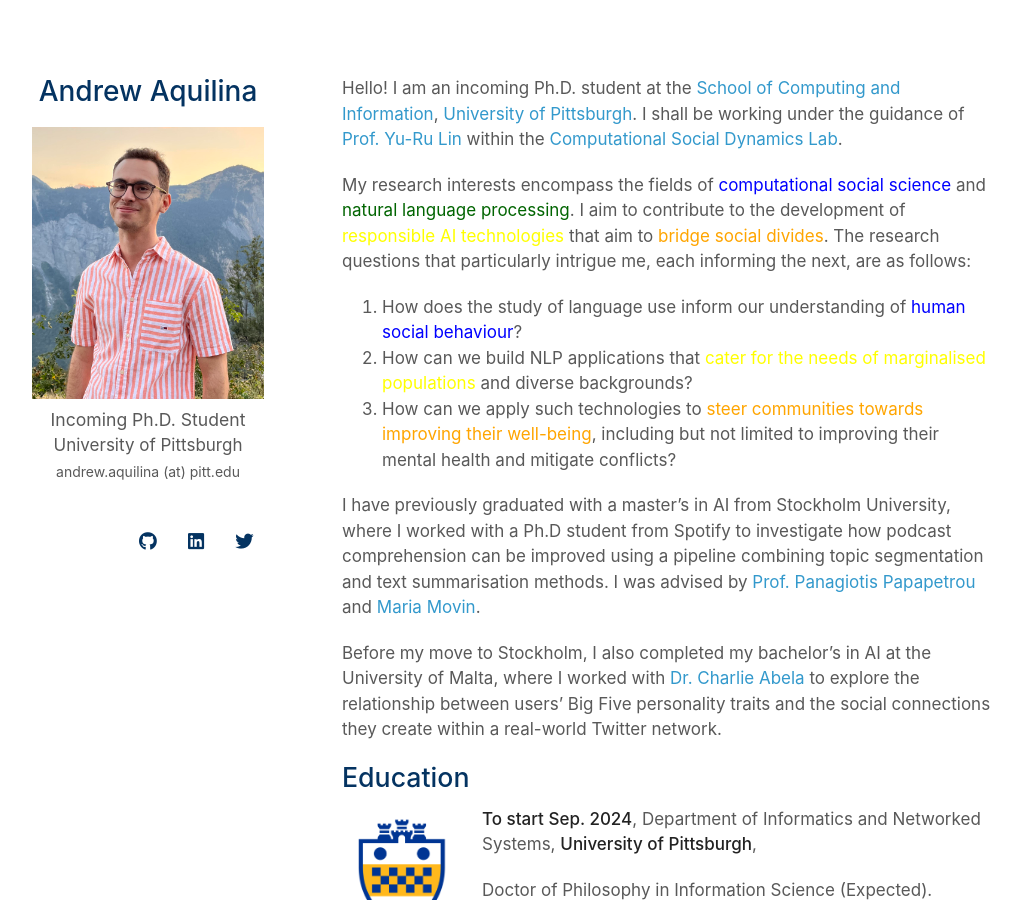
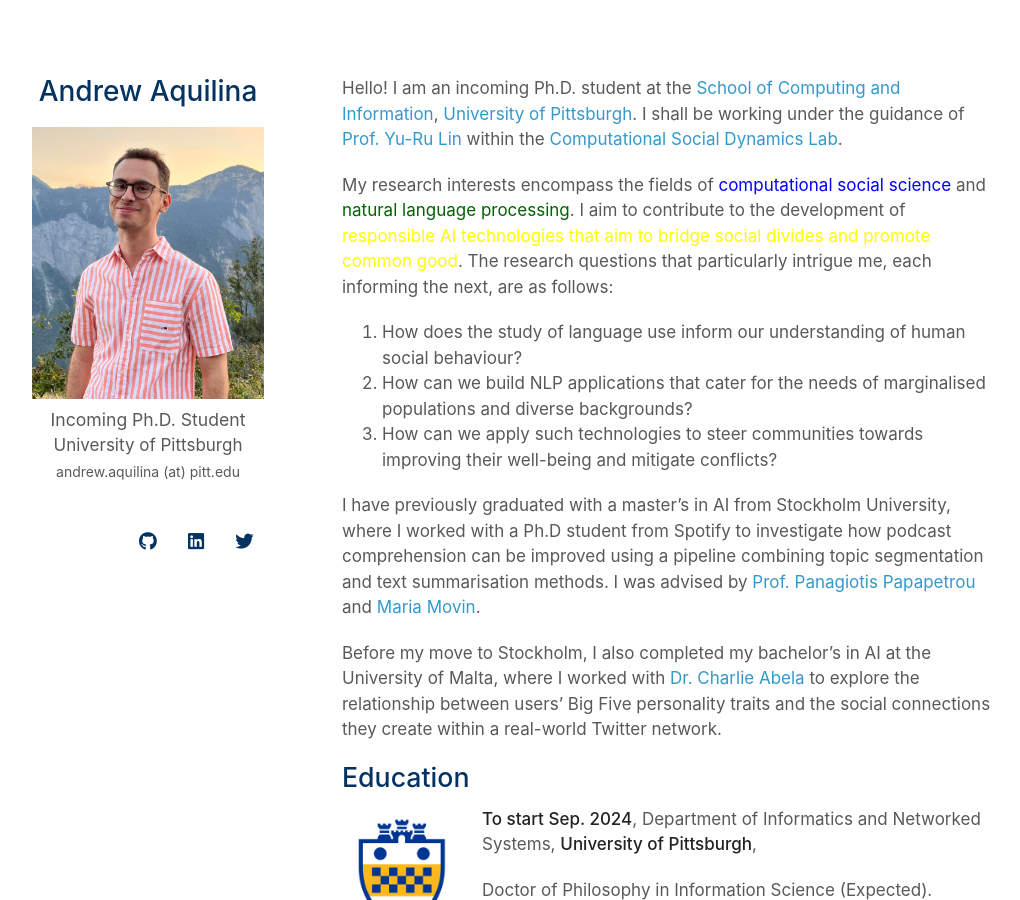
Before and after one commit to andaqu/andaqu.github.io, a Jekyll site: the page built from index.md, in a window 1280 px wide and 900 px high. Shown: the whole window, without its empty margins (128-1148 px from the left). Built offline with Jekyll 4.4.1, drawn with Linux system fonts in a browser that asks for light colours; nearby versions of some CDN libraries; a style sheet for code colours, icons or effects is not loaded.

Commit message:
Update index.md

```diff
--- a/index.md
+++ b/index.md
@@ -4,12 +4,12 @@
 
 Hello! I am an incoming Ph.D. student at the [School of Computing and Information](https://www.sci.pitt.edu/), [University of Pittsburgh](https://pitt.edu/). I shall be working under the guidance of [Prof. Yu-Ru Lin](http://www.yurulin.com/) within the [Computational Social Dynamics Lab](https://picsolab.github.io/).
 
-My research interests encompass the fields of <span style="color:blue;">computational social science</span> and <span style="color:darkgreen;">natural language processing</span>. I aim to contribute to the development of <span style="color:yellow;">responsible AI technologies</span> that aim to <span style="color:orange;">bridge social divides</span>. The research questions that particularly intrigue me, each informing the next, are as follows:
+My research interests encompass the fields of <span style="color:blue;">computational social science</span> and <span style="color:#006400;">natural language processing</span>. I aim to contribute to the development of <span style="color:yellow;">responsible AI technologies that aim to bridge social divides and promote common good</span>. The research questions that particularly intrigue me, each informing the next, are as follows:
 
 <ol>
-  <li>How does the study of language use inform our understanding of <span style="color:blue;">human social behaviour</span>?</li>
-  <li>How can we build NLP applications that <span style="color:yellow;">cater for the needs of marginalised populations</span> and diverse backgrounds?</li>
-  <li>How can we apply such technologies to <span style="color:orange;">steer communities towards improving their well-being</span>, including but not limited to improving their mental health and mitigate conflicts?</li>
+  <li>How does the study of language use inform our understanding of human social behaviour?</li>
+  <li>How can we build NLP applications that cater for the needs of marginalised populations and diverse backgrounds?</li>
+  <li>How can we apply such technologies to steer communities towards improving their well-being and mitigate conflicts?</li>
 </ol>
 
 
```
